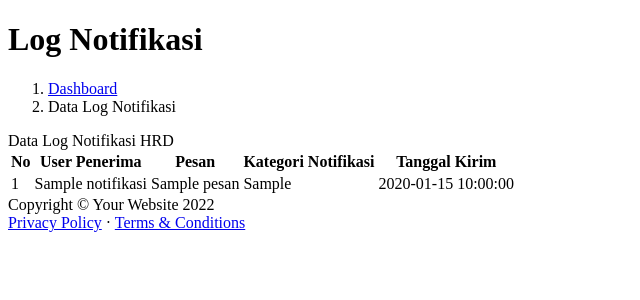
After one commit to taufik230301/aplikasi_notifikasi_pegawai, a PHP site: the page made by application/views/hrd/notifikasi.php in a window 1280 px wide. The commit adds this page. Shown: the top 300 px of the page, without its empty margins (0-640 px from the left). Run offline with PHP 8.4, Linux system fonts and the light colour scheme; the template is opened without the code that fills it: most values are stand-ins (such as "Sample title", 1, 10 or a date in 2020).

```diff
--- a/application/controllers/Jam_Kerja.php
+++ b/application/controllers/Jam_Kerja.php
@@ -96,11 +96,12 @@ class Jam_Kerja extends CI_Controller {
 
     }
 
-    public function view_pegawai()
+    public function view_pegawai($id_user)
 	{
 		if ($this->session->userdata('logged_in') == true AND $this->session->userdata('id_user_level') == 3) {
 
-		$this->load->view('pegawai/jam_kerja');
+		$data['jam_kerja'] = $this->m_jam_kerja->read_all_data_jam_kerja_by_id($id_user);
+		$this->load->view('pegawai/jam_kerja', $data);
 
 		}else{
 
--- a/application/views/hrd/components/sidebar.php
+++ b/application/views/hrd/components/sidebar.php
@@ -13,12 +13,16 @@
                 </a>
                 <a class="nav-link" href="<?=base_url();?>Jam_Kerja/view_hrd">
                     <div class="sb-nav-link-icon">
-                    <i class="fas fa-clock"></i></div>
+                        <i class="fas fa-clock"></i></div>
                     Jam Kerja
                 </a>
                 <a class="nav-link" href="<?=base_url();?>Cuti/view_hrd">
                     <div class="sb-nav-link-icon"><i class="fas fa-table"></i></div>
                     Cuti
+                </a>
+                <a class="nav-link" href="<?=base_url();?>Notifikasi/view_hrd">
+                    <div class="sb-nav-link-icon"><i class="fas fa-clipboard-list"></i></div>
+                    Log Notifikasi
                 </a>
             </div>
         </div>
--- /dev/null
+++ b/application/views/hrd/notifikasi.php
@@ -0,0 +1,81 @@
+<!DOCTYPE html>
+<html lang="en">
+
+<head>
+    <?php $this->load->view("hrd/components/header.php") ?>
+</head>
+
+<body class="sb-nav-fixed">
+    <?php $this->load->view("hrd/components/navbar.php") ?>
+    <div id="layoutSidenav">
+        <?php $this->load->view("hrd/components/sidebar.php") ?>
+        <div id="layoutSidenav_content">
+            <main>
+                <div class="container-fluid px-4">
+                    <h1 class="mt-4">Log Notifikasi</h1>
+                    <ol class="breadcrumb mb-4">
+                        <li class="breadcrumb-item"><a href="index.html">Dashboard</a></li>
+                        <li class="breadcrumb-item active">Data Log Notifikasi</li>
+                    </ol>
+                    <div class="card mb-4">
+                        <div class="card-header">
+                            <i class="fas fa-table me-1"></i>
+                            Data Log Notifikasi HRD
+                        </div>
+                        <div class="card-body">
+                            <table id="datatablesSimple">
+                                <thead>
+                                    <tr>
+                                        <th>No</th>
+                                        <th>User Penerima</th>
+                                        <th>Pesan</th>
+                                        <th>Kategori Notifikasi</th>
+                                        <th>Tanggal Kirim</th>
+                                    </tr>
+                                </thead>
+
+                                <tbody>
+                                    <?php
+                                            $id = 0;
+                                            foreach($notifikasi as $i)
+                                            :
+                                            $id++;
+                                            $nama_lengkap = $i['nama_lengkap'];
+                                            $pesan = $i['pesan'];
+                                            $kategori_notifikasi = $i['kategori_notifikasi'];
+                                            $date_created = $i['date_created'];
+
+                                    ?>
+                                    <tr>
+                                        <td><?=$id?></td>
+                                        <td><?=$nama_lengkap?></td>
+                                        <td><?=$pesan?></td>
+                                        <td><?=$kategori_notifikasi?></td>
+                                        <td><?=$date_created?></td>
+                                    </tr>
+
+                                    <?php endforeach;?>
+                                </tbody>
+                            </table>
+                        </div>
+                    </div>
+                </div>
+            </main>
+            <footer class="py-4 bg-light mt-auto">
+                <div class="container-fluid px-4">
+                    <div class="d-flex align-items-center justify-content-between small">
+                        <div class="text-muted">Copyright &copy; Your Website 2022</div>
+                        <div>
+                            <a href="#">Privacy Policy</a>
+                            &middot;
+                            <a href="#">Terms &amp; Conditions</a>
+                        </div>
+                    </div>
+                </div>
+            </footer>
+        </div>
+    </div>
+    <?php $this->load->view("hrd/components/js.php") ?>
+</body>
+
+</html>
--- a/application/views/pegawai/components/sidebar.php
+++ b/application/views/pegawai/components/sidebar.php
@@ -7,7 +7,7 @@
                     <div class="sb-nav-link-icon"><i class="fas fa-tachometer-alt"></i></div>
                     Dashboard
                 </a>
-                <a class="nav-link" href="<?=base_url();?>Jam_Kerja/view_pegawai">
+                <a class="nav-link" href="<?=base_url();?>Jam_Kerja/view_pegawai/<?=$this->session->userdata('id_user');?>">
                     <div class="sb-nav-link-icon">
                         <i class="fas fa-clock"></i></div>
                     Jam Kerja
```
Also changed, not shown: application/controllers/Notifikasi.php (+15 -0 lines), application/views/pegawai/jam_kerja.php (+28 -19 lines).
